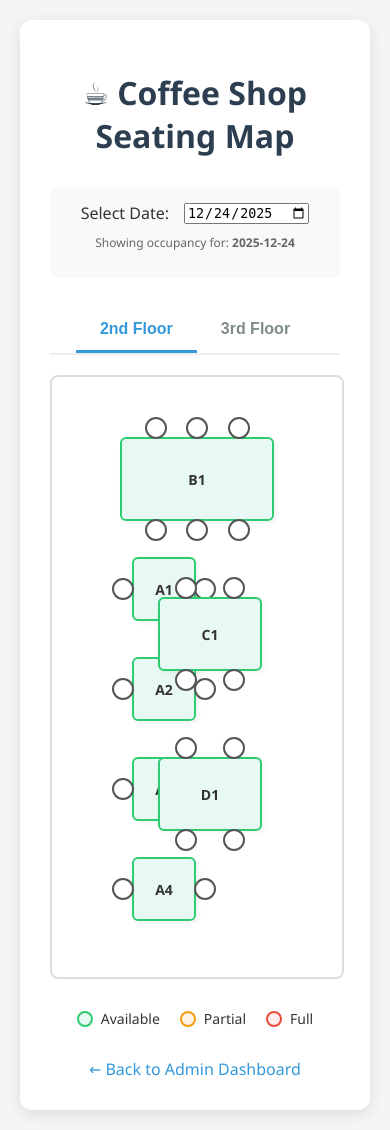
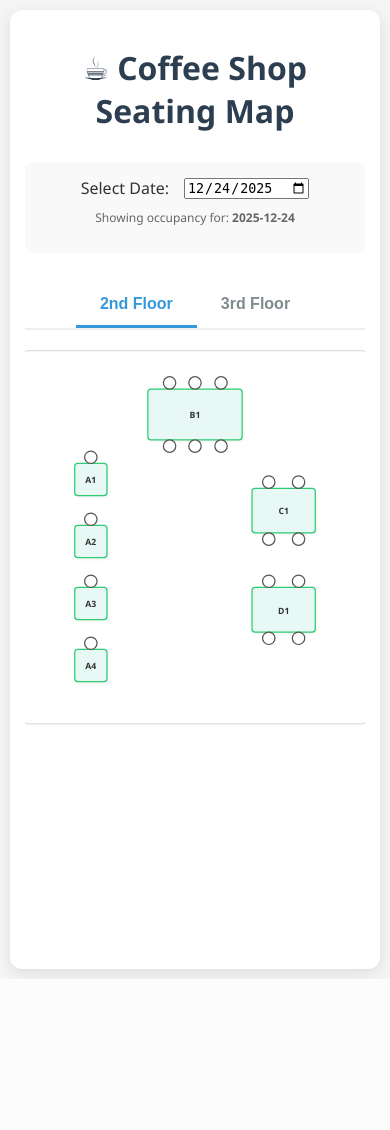
Before and after one commit to spike688023/line_AI_booking, a FastAPI app: page /seating-map in a window 390 px wide. After the commit the page ends 979 px from the top, so only its background shows below. Run offline with FastAPI, Linux system fonts and the light colour scheme.

Commit message:
feat: implement single-seat tables and responsive seating map scaling for mobile

```diff
--- a/src/database.py
+++ b/src/database.py
@@ -34,19 +34,19 @@
     TABLE_CONFIG = {
         # --- 2nd Floor ---
         "2F-B1": {"capacity": 6, "floor": 2},
-        "2F-A1": {"capacity": 2, "floor": 2},
-        "2F-A2": {"capacity": 2, "floor": 2},
-        "2F-A3": {"capacity": 2, "floor": 2},
-        "2F-A4": {"capacity": 2, "floor": 2},
+        "2F-A1": {"capacity": 1, "floor": 2},
+        "2F-A2": {"capacity": 1, "floor": 2},
+        "2F-A3": {"capacity": 1, "floor": 2},
+        "2F-A4": {"capacity": 1, "floor": 2},
         "2F-C1": {"capacity": 4, "floor": 2},
         "2F-D1": {"capacity": 4, "floor": 2},
 
         # --- 3rd Floor ---
         "3F-F1": {"capacity": 6, "floor": 3},
-        "3F-E1": {"capacity": 2, "floor": 3},
-        "3F-E2": {"capacity": 2, "floor": 3},
-        "3F-E3": {"capacity": 2, "floor": 3},
-        "3F-E4": {"capacity": 2, "floor": 3},
+        "3F-E1": {"capacity": 1, "floor": 3},
+        "3F-E2": {"capacity": 1, "floor": 3},
+        "3F-E3": {"capacity": 1, "floor": 3},
+        "3F-E4": {"capacity": 1, "floor": 3},
         "3F-G1": {"capacity": 4, "floor": 3},
         "3F-H1": {"capacity": 4, "floor": 3},
         "3F-I1": {"capacity": 4, "floor": 3},
--- a/templates/seating_map.html
+++ b/templates/seating_map.html
@@ -66,15 +66,61 @@
             display: block;
         }
 
+        .map-wrapper {
+            width: 100%;
+            overflow: hidden;
+            display: flex;
+            justify-content: center;
+            transition: all 0.3s ease;
+        }
+
         .floor-plan {
             position: relative;
-            width: 100%;
-            max-width: 550px;
+            width: 550px;
             height: 600px;
-            margin: 0 auto;
+            flex-shrink: 0;
             background-color: #fff;
             border: 2px solid #ddd;
             border-radius: 8px;
+        }
+
+        @media (max-width: 600px) {
+            body {
+                padding: 10px;
+            }
+
+            .container {
+                padding: 15px;
+            }
+
+            .map-wrapper {
+                min-height: 450px;
+            }
+
+            .floor-plan {
+                transform: scale(0.75);
+                transform-origin: top center;
+            }
+        }
+
+        @media (max-width: 450px) {
+            .map-wrapper {
+                min-height: 380px;
+            }
+
+            .floor-plan {
+                transform: scale(0.62);
+            }
+        }
+
+        @media (max-width: 380px) {
+            .map-wrapper {
+                min-height: 320px;
+            }
+
+            .floor-plan {
+                transform: scale(0.52);
+            }
         }
 
         .table {
@@ -98,6 +144,11 @@
             border-color: #3498db;
             color: #3498db;
             z-index: 10;
+        }
+
+        .t-1p {
+            width: 50px;
+            height: 50px;
         }
 
         .t-2p {
@@ -314,13 +365,14 @@
 
         <!-- 2F Map -->
         <div id="2F" class="tab-content active">
+            <div class="map-wrapper">
                 <div class="floor-plan">
                     {% set tables_2f = [
                     ('2F-B1', 't-6p', 6, 'top: 60px; left: 50%; transform: translateX(-50%);'),
-                ('2F-A1', 't-2p', 2, 'top: 180px; left: 80px;'),
-                ('2F-A2', 't-2p', 2, 'top: 280px; left: 80px;'),
-                ('2F-A3', 't-2p', 2, 'top: 380px; left: 80px;'),
-                ('2F-A4', 't-2p', 2, 'top: 480px; left: 80px;'),
+                    ('2F-A1', 't-1p', 1, 'top: 180px; left: 80px;'),
+                    ('2F-A2', 't-1p', 1, 'top: 280px; left: 80px;'),
+                    ('2F-A3', 't-1p', 1, 'top: 380px; left: 80px;'),
+                    ('2F-A4', 't-1p', 1, 'top: 480px; left: 80px;'),
                     ('2F-C1', 't-4p', 4, 'top: 220px; right: 80px;'),
                     ('2F-D1', 't-4p', 4, 'top: 380px; right: 80px;')
                     ] %}
@@ -334,7 +386,9 @@
                     <div class="table {{ tclass }} {{ status }}" style="{{ tstyle }}" id="{{ tid }}"
                         onclick='showDetails("{{ tid }}", {{ cap }}, {{ occ.booked_pax }}, {{ occ.bookings | tojson }})'>
                         {{ tid.split('-')[1] }}
-                    {% if tclass == 't-2p' %}
+                        {% if tclass == 't-1p' %}
+                        <div class="chair c-top {% if occ.booked_pax >= 1 %}occupied{% endif %}"></div>
+                        {% elif tclass == 't-2p' %}
                         <div class="chair c-left {% if occ.booked_pax >= 1 %}occupied{% endif %}"></div>
                         <div class="chair c-right {% if occ.booked_pax >= 2 %}occupied{% endif %}"></div>
                         {% elif tclass == 't-4p' %}
@@ -354,16 +408,18 @@
                     {% endfor %}
                 </div>
             </div>
+        </div>
 
         <!-- 3F Map -->
         <div id="3F" class="tab-content">
+            <div class="map-wrapper">
                 <div class="floor-plan">
                     {% set tables_3f = [
                     ('3F-F1', 't-6p', 6, 'top: 60px; left: 50%; transform: translateX(-50%);'),
-                ('3F-E1', 't-2p', 2, 'top: 180px; left: 80px;'),
-                ('3F-E2', 't-2p', 2, 'top: 280px; left: 80px;'),
-                ('3F-E3', 't-2p', 2, 'top: 380px; left: 80px;'),
-                ('3F-E4', 't-2p', 2, 'top: 480px; left: 80px;'),
+                    ('3F-E1', 't-1p', 1, 'top: 180px; left: 80px;'),
+                    ('3F-E2', 't-1p', 1, 'top: 280px; left: 80px;'),
+                    ('3F-E3', 't-1p', 1, 'top: 380px; left: 80px;'),
+                    ('3F-E4', 't-1p', 1, 'top: 480px; left: 80px;'),
                     ('3F-G1', 't-4p', 4, 'top: 180px; right: 100px;'),
                     ('3F-H1', 't-4p', 4, 'top: 300px; right: 100px;'),
                     ('3F-I1', 't-4p', 4, 'top: 420px; right: 100px;')
@@ -378,7 +434,9 @@
                     <div class="table {{ tclass }} {{ status }}" style="{{ tstyle }}" id="{{ tid }}"
                         onclick='showDetails("{{ tid }}", {{ cap }}, {{ occ.booked_pax }}, {{ occ.bookings | tojson }})'>
                         {{ tid.split('-')[1] }}
-                    {% if tclass == 't-2p' %}
+                        {% if tclass == 't-1p' %}
+                        <div class="chair c-top {% if occ.booked_pax >= 1 %}occupied{% endif %}"></div>
+                        {% elif tclass == 't-2p' %}
                         <div class="chair c-left {% if occ.booked_pax >= 1 %}occupied{% endif %}"></div>
                         <div class="chair c-right {% if occ.booked_pax >= 2 %}occupied{% endif %}"></div>
                         {% elif tclass == 't-4p' %}
```
Also changed, not shown: tests/test_seating_logic.py (+15 -13 lines). Lines whose indentation alone changed are shown as unchanged.
